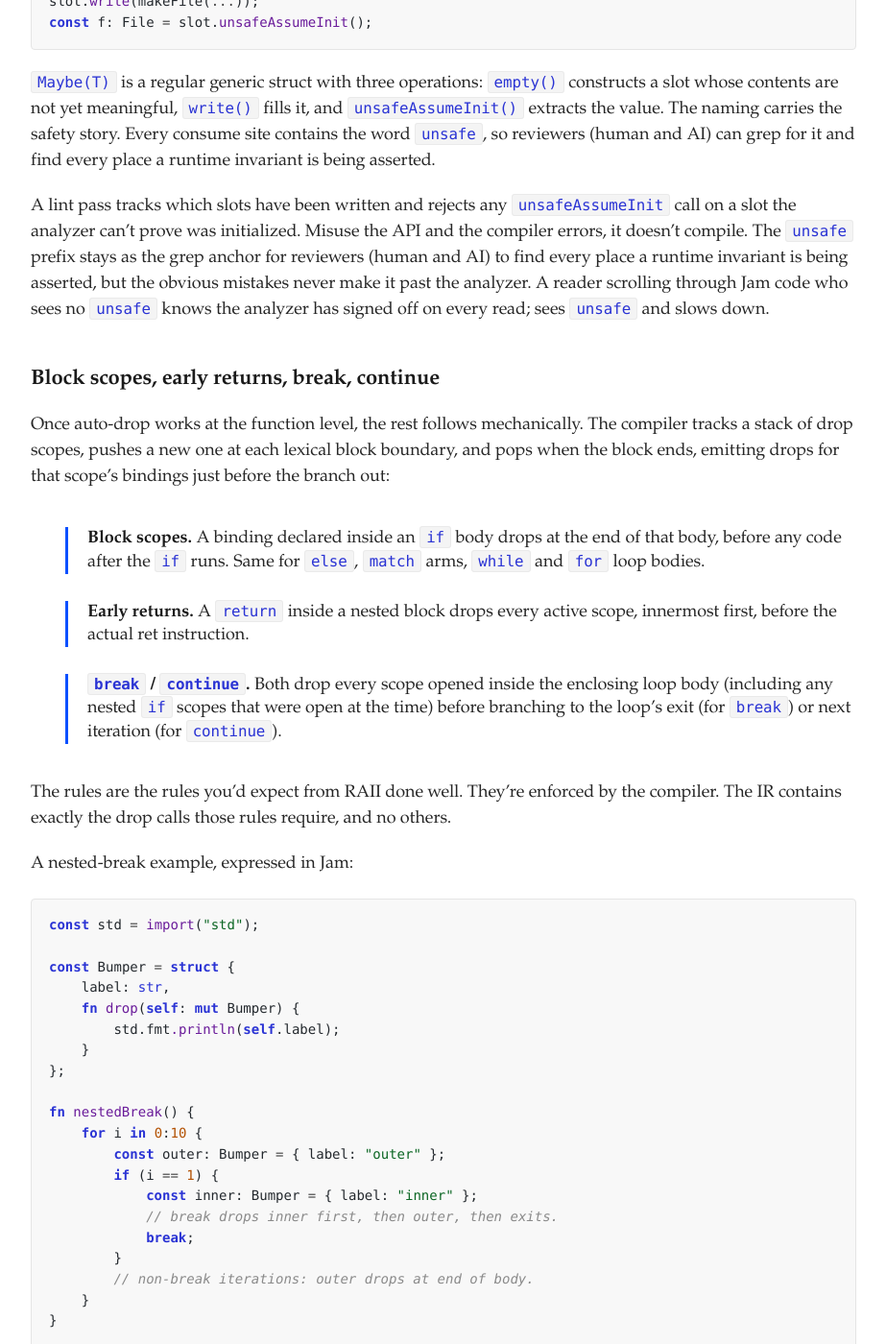
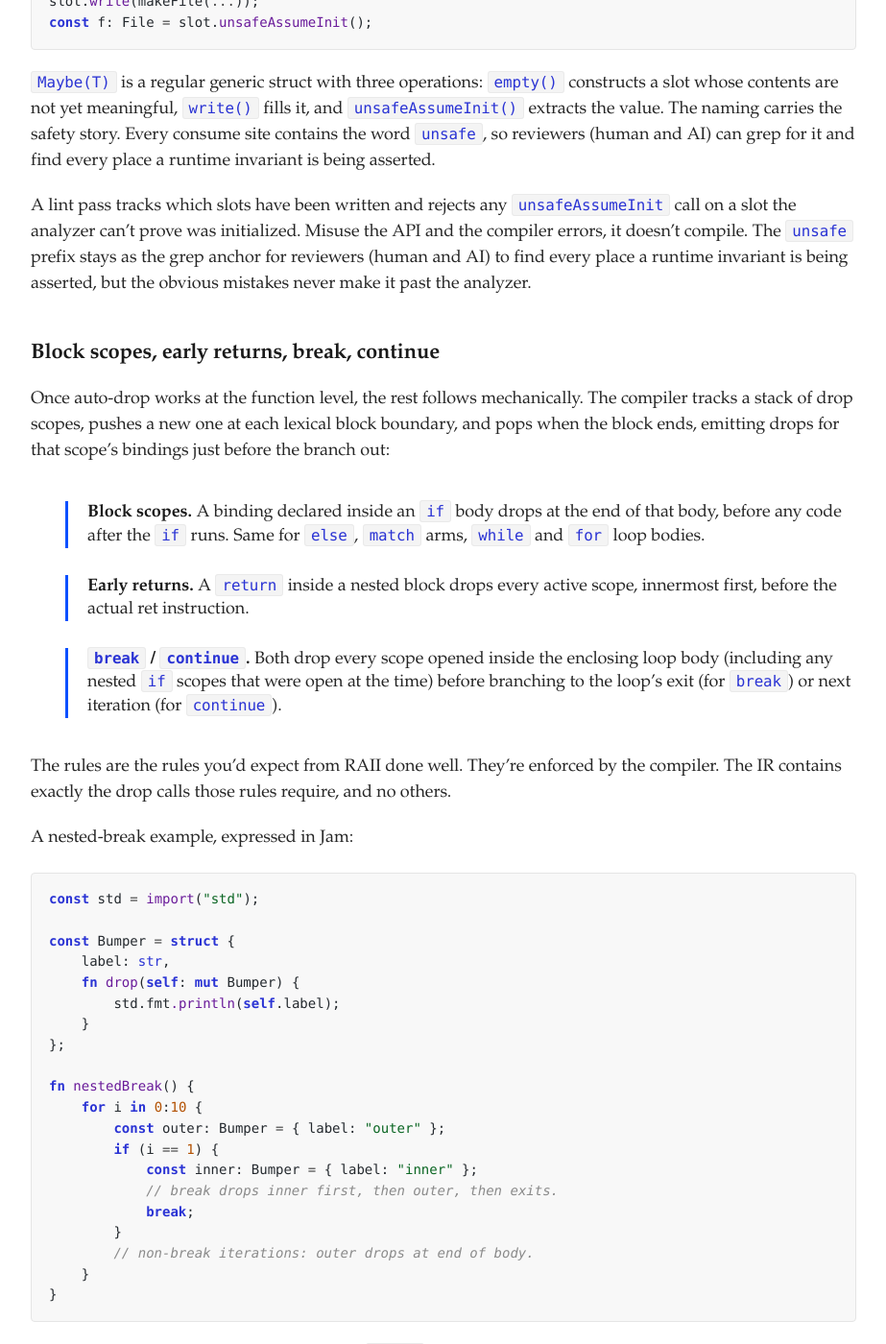
Before and after one commit to raphamorim/raphamorim.github.com, a Jekyll site: the page built from _posts/2026-05-20-jam-programming-language.md, in a window 1280 px wide and 1400 px high, scrolled down 5639 px. Shown: the whole window at 96% size, without its empty margins (178-1101 px from the left). Built offline with Jekyll 4.4.1, drawn with Linux system fonts in a browser that asks for light colours; some of the changed text lies outside the part shown.

Commit message:
small update again again

````diff
--- a/_posts/2026-05-20-jam-programming-language.md
+++ b/_posts/2026-05-20-jam-programming-language.md
@@ -163,7 +163,7 @@
 
 `Maybe(T)` is a regular generic struct with three operations: `empty()` constructs a slot whose contents are not yet meaningful, `write()` fills it, and `unsafeAssumeInit()` extracts the value. The naming carries the safety story. Every consume site contains the word `unsafe`, so reviewers (human and AI) can grep for it and find every place a runtime invariant is being asserted.
 
-A lint pass tracks which slots have been written and rejects any `unsafeAssumeInit` call on a slot the analyzer can't prove was initialized. Misuse the API and the compiler errors, it doesn't compile. The `unsafe` prefix stays as the grep anchor for reviewers (human and AI) to find every place a runtime invariant is being asserted, but the obvious mistakes never make it past the analyzer. A reader scrolling through Jam code who sees no `unsafe` knows the analyzer has signed off on every read; sees `unsafe` and slows down.
+A lint pass tracks which slots have been written and rejects any `unsafeAssumeInit` call on a slot the analyzer can't prove was initialized. Misuse the API and the compiler errors, it doesn't compile. The `unsafe` prefix stays as the grep anchor for reviewers (human and AI) to find every place a runtime invariant is being asserted, but the obvious mistakes never make it past the analyzer.
 
 ### Block scopes, early returns, break, continue
 
@@ -200,7 +200,7 @@
 }
 ```
 
-Running this prints three lines in this order: `outer` (iter 0's outer drops at the end of the loop body), then `inner` and `outer` (iter 1's break path drops innermost first). Verified by the test suite, every time.
+Running this prints three lines in this order: `outer` (iter 0's outer drops at the end of the loop body), then `inner` and `outer` (iter 1's break path drops innermost first).
 
 ### Passing values without dropping them
 
````
